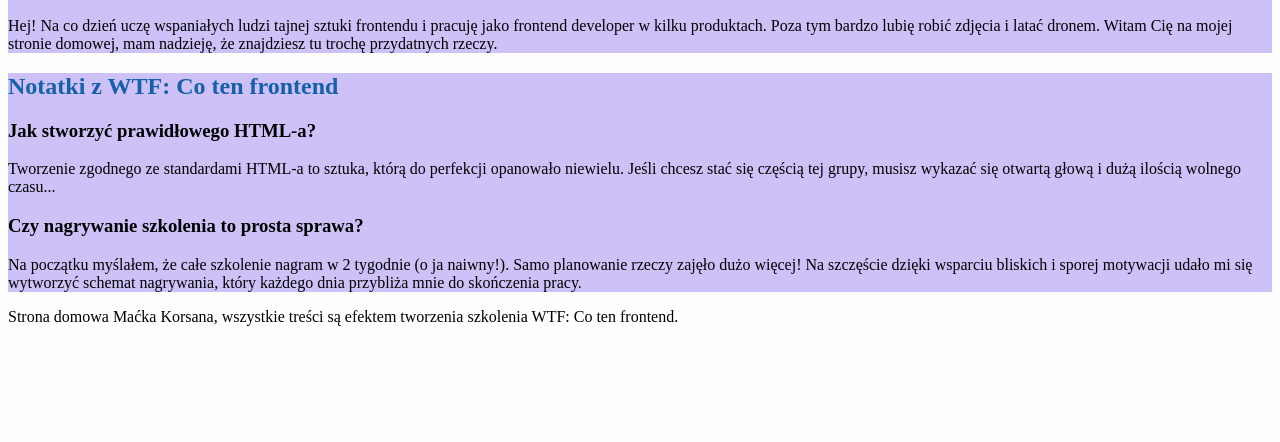
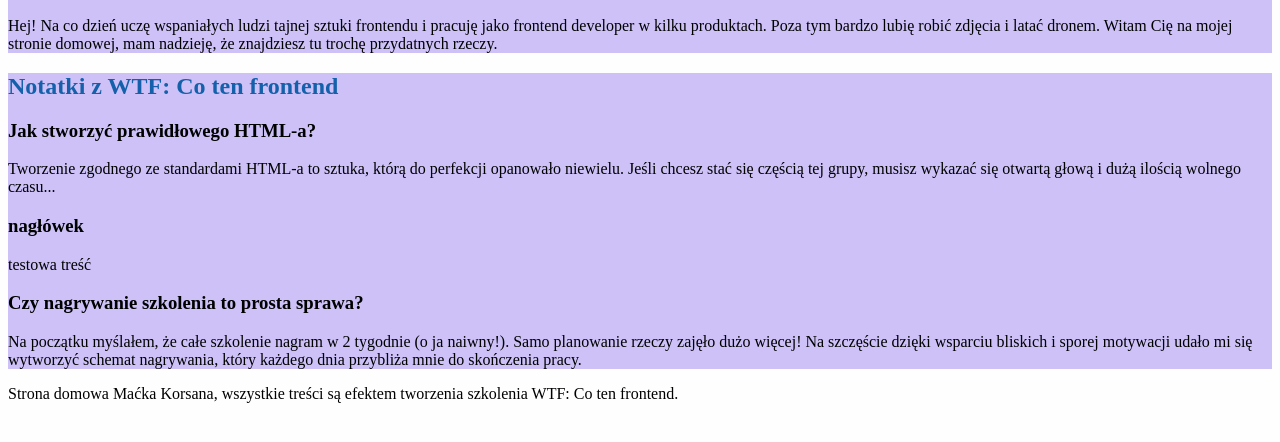
Before and after one commit to maciekwtfowicz/homepage, a plain HTML site: page index.html in a window 1280 px wide. Shown: the part 110-552 px from the top of the page. Drawn offline with Linux system fonts and the light colour scheme.

Commit message:
New article

```diff
--- a/index.html
+++ b/index.html
@@ -30,6 +30,10 @@
 				</p>
 			</article>
 			<article>
+				<h3>nagłówek</h3>
+				<p>testowa treść</p>
+			</article>
+			<article>
 				<h3>Czy nagrywanie szkolenia to prosta sprawa?</h3>
 				<p>
 					Na początku myślałem, że całe szkolenie nagram w 2 tygodnie (o ja naiwny!). Samo planowanie rzeczy
```
